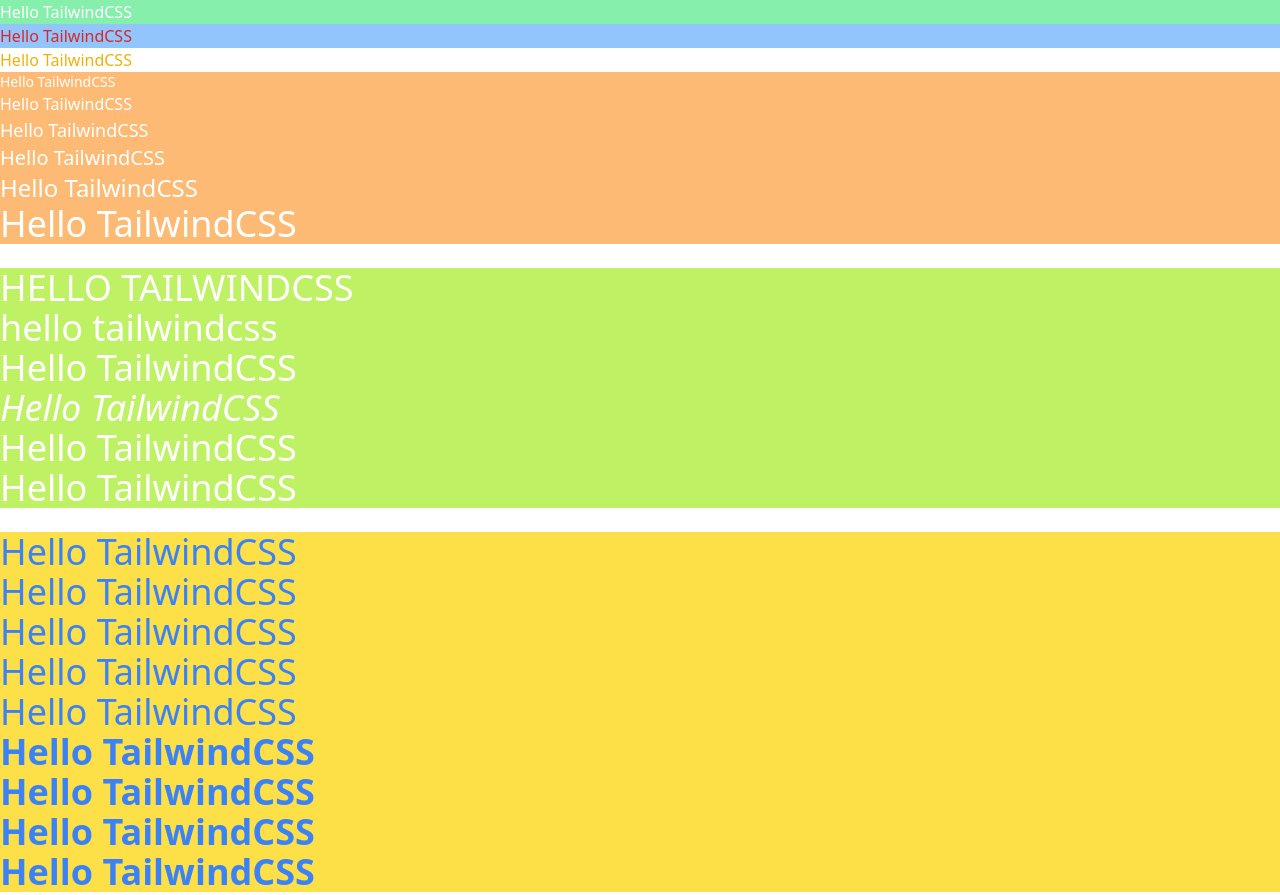
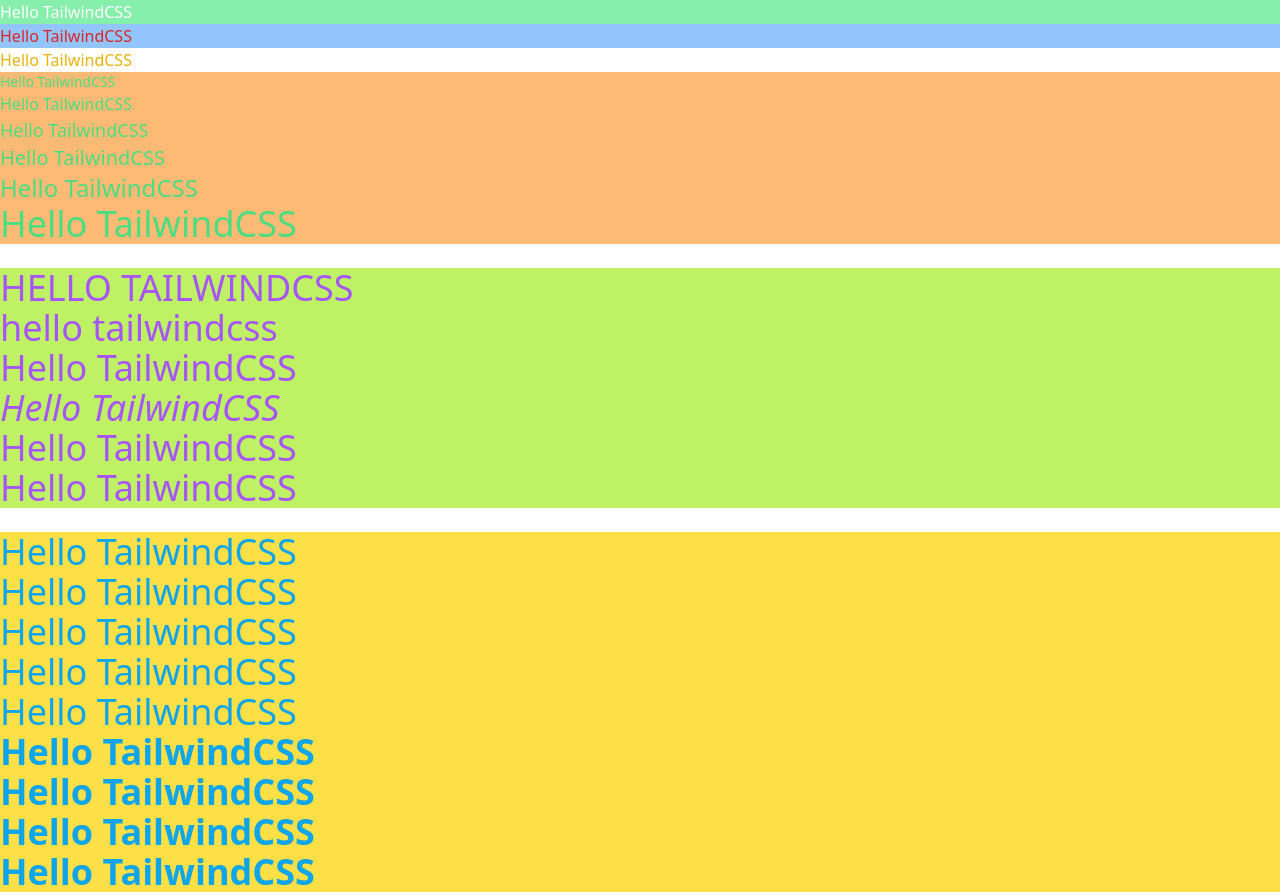
Before and after one commit to Crysourceit/Basic-Tailwind, a website: page src/index.html in a window 1280 px wide. Shown: the top 895 px of the page. Drawn offline with Linux system fonts and the light colour scheme.

Commit message:
day 2(nvim-move1)

```diff
--- a/src/index.html
+++ b/src/index.html
@@ -29,37 +29,37 @@
 
     <!-- text size -->
     <div class="bg-orange-300">
-        <div class="text-white text-sm">Hello TailwindCSS</div>
-        <div class="text-white text-base">Hello TailwindCSS</div>
-        <div class="text-white text-lg">Hello TailwindCSS</div>
-        <div class="text-white text-xl">Hello TailwindCSS</div>
-        <div class="text-white text-2xl">Hello TailwindCSS</div>
-        <div class="text-white text-4xl">Hello TailwindCSS</div>
+        <div class="text-green-400 text-sm">Hello TailwindCSS</div>
+        <div class="text-green-400 text-base">Hello TailwindCSS</div>
+        <div class="text-green-400 text-lg">Hello TailwindCSS</div>
+        <div class="text-green-400 text-xl">Hello TailwindCSS</div>
+        <div class="text-green-400 text-2xl">Hello TailwindCSS</div>
+        <div class="text-green-400 text-4xl">Hello TailwindCSS</div>
     </div>
     <br>
 
     <!-- text style -->
     <div class="bg-lime-300">
-        <div class="text-white text-4xl uppercase">Hello TailwindCSS</div>
-        <div class="text-white text-4xl lowercase">Hello TailwindCSS</div>
-        <div class="text-white text-4xl capitalize">Hello TailwindCSS</div>
-        <div class="text-white text-4xl italic">Hello TailwindCSS</div>
-        <div class="text-white text-4xl">Hello TailwindCSS</div>
-        <div class="text-white text-4xl">Hello TailwindCSS</div>
+        <div class="text-purple-500 text-4xl uppercase">Hello TailwindCSS</div>
+        <div class="text-purple-500 text-4xl lowercase">Hello TailwindCSS</div>
+        <div class="text-purple-500 text-4xl capitalize">Hello TailwindCSS</div>
+        <div class="text-purple-500 text-4xl italic">Hello TailwindCSS</div>
+        <div class="text-purple-500 text-4xl">Hello TailwindCSS</div>
+        <div class="text-purple-500 text-4xl">Hello TailwindCSS</div>
     </div>
     <br>
 
     <!-- font weight -->
     <div class="bg-yellow-300">
-        <div class="text-blue-500 text-4xl font-thin">Hello TailwindCSS</div>
-        <div class="text-blue-500 text-4xl font-extralight">Hello TailwindCSS</div>
-        <div class="text-blue-500 text-4xl font-light">Hello TailwindCSS</div>
-        <div class="text-blue-500 text-4xl font-normal">Hello TailwindCSS</div>
-        <div class="text-blue-500 text-4xl font-medium">Hello TailwindCSS</div>
-        <div class="text-blue-500 text-4xl font-semibold">Hello TailwindCSS</div>
-        <div class="text-blue-500 text-4xl font-bold">Hello TailwindCSS</div>
-        <div class="text-blue-500 text-4xl font-extrabold">Hello TailwindCSS</div>
-        <div class="text-blue-500 text-4xl font-black">Hello TailwindCSS</div>
+        <div class="text-sky-500 text-4xl font-thin">Hello TailwindCSS</div>
+        <div class="text-sky-500 text-4xl font-extralight">Hello TailwindCSS</div>
+        <div class="text-sky-500 text-4xl font-light">Hello TailwindCSS</div>
+        <div class="text-sky-500 text-4xl font-normal">Hello TailwindCSS</div>
+        <div class="text-sky-500 text-4xl font-medium">Hello TailwindCSS</div>
+        <div class="text-sky-500 text-4xl font-semibold">Hello TailwindCSS</div>
+        <div class="text-sky-500 text-4xl font-bold">Hello TailwindCSS</div>
+        <div class="text-sky-500 text-4xl font-extrabold">Hello TailwindCSS</div>
+        <div class="text-sky-500 text-4xl font-black">Hello TailwindCSS</div>
     </div>
     <br>
 
```
Also changed, not shown: dist/output.css.
